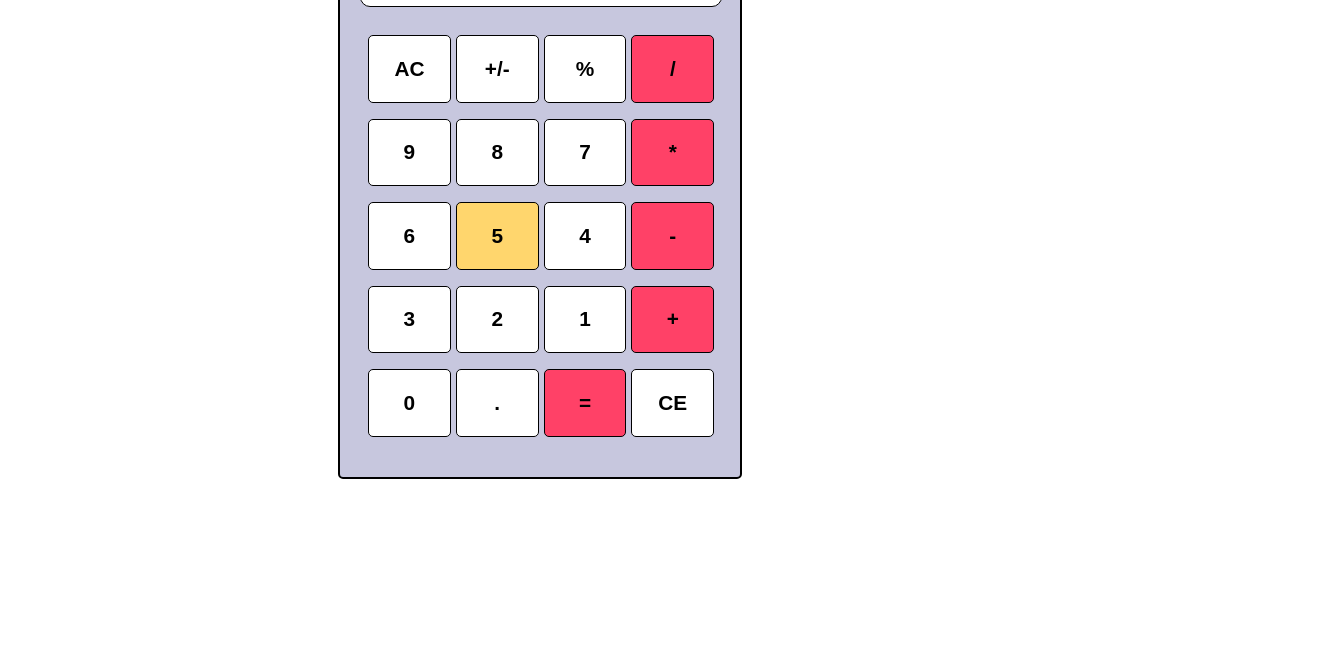
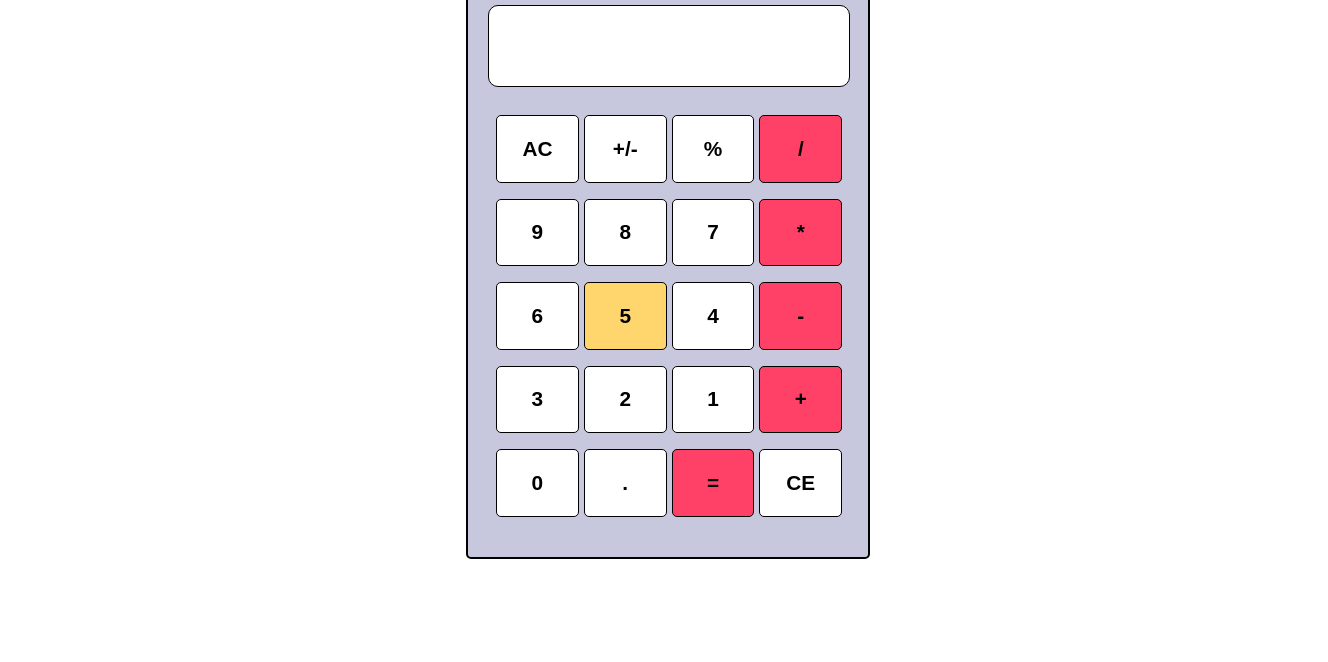
Before and after one commit to Surjeet-Singh173/calculator, a plain HTML site: page index.html in a window 1280 px wide. Shown: the part 194-856 px from the top of the page, 1328 px wide, since content can reach past the window. Before the commit the page ends 800 px from the top, so only its background shows below. Drawn offline with Linux system fonts and the light colour scheme.

Commit message:
Update style.css

```diff
--- a/style.css
+++ b/style.css
@@ -2,8 +2,8 @@
     display:flex;
 }
 #app{
-    width:80vw;
-    height:80vh;
+    width:100vw;
+    height:100vh;
     padding:20px;
     display: flex;
     justify-content: center;
@@ -11,11 +11,10 @@
 }
 
 #container{
+    position:relative;
     border:2px solid black;
     background-color:rgb(72,70,145,0.3);
     min-height:600px;
-    margin-left:5vw;
-    margin-right:5vw;
     min-width:400px;
     max-width: 80vw;
     flex-wrap: nowrap;
```
